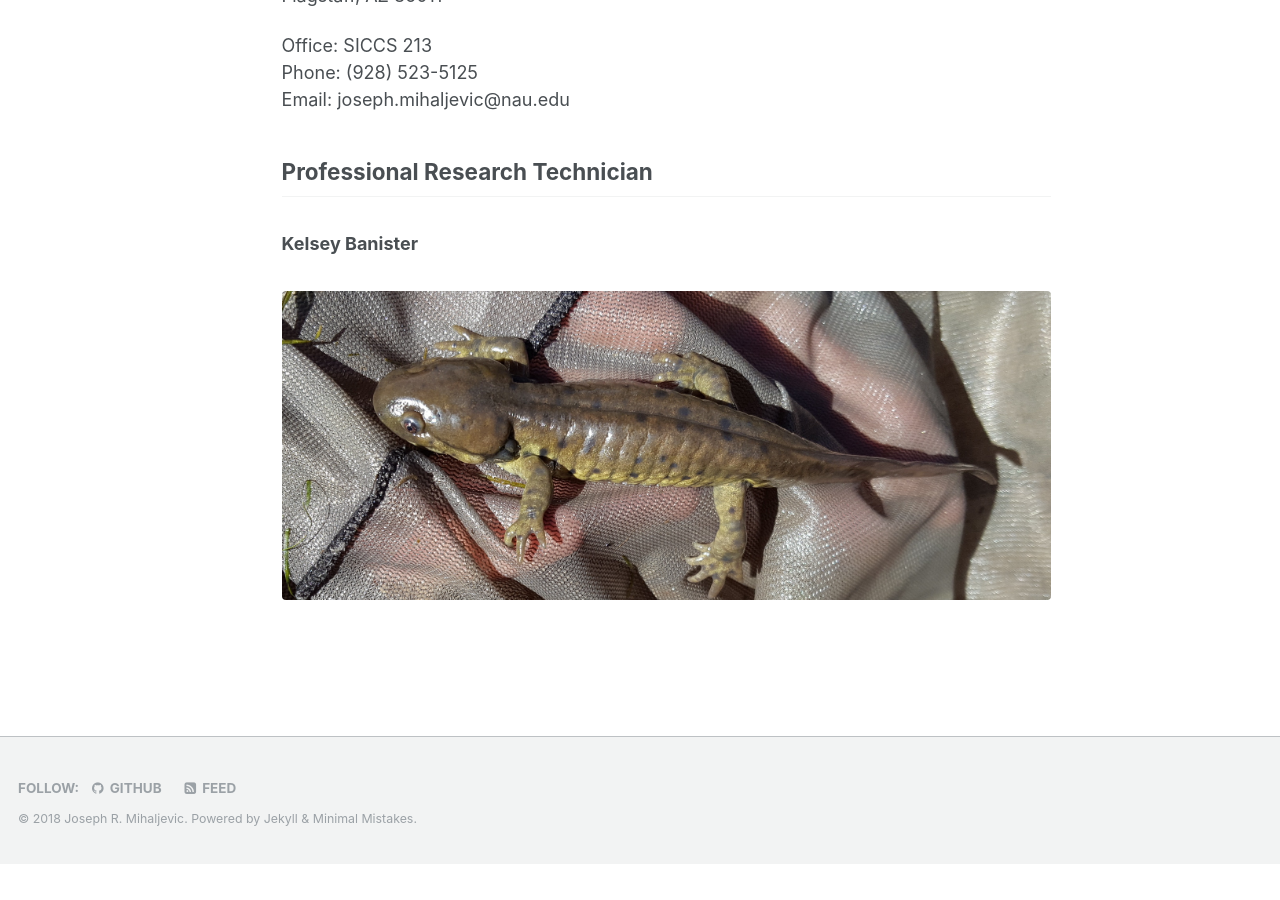
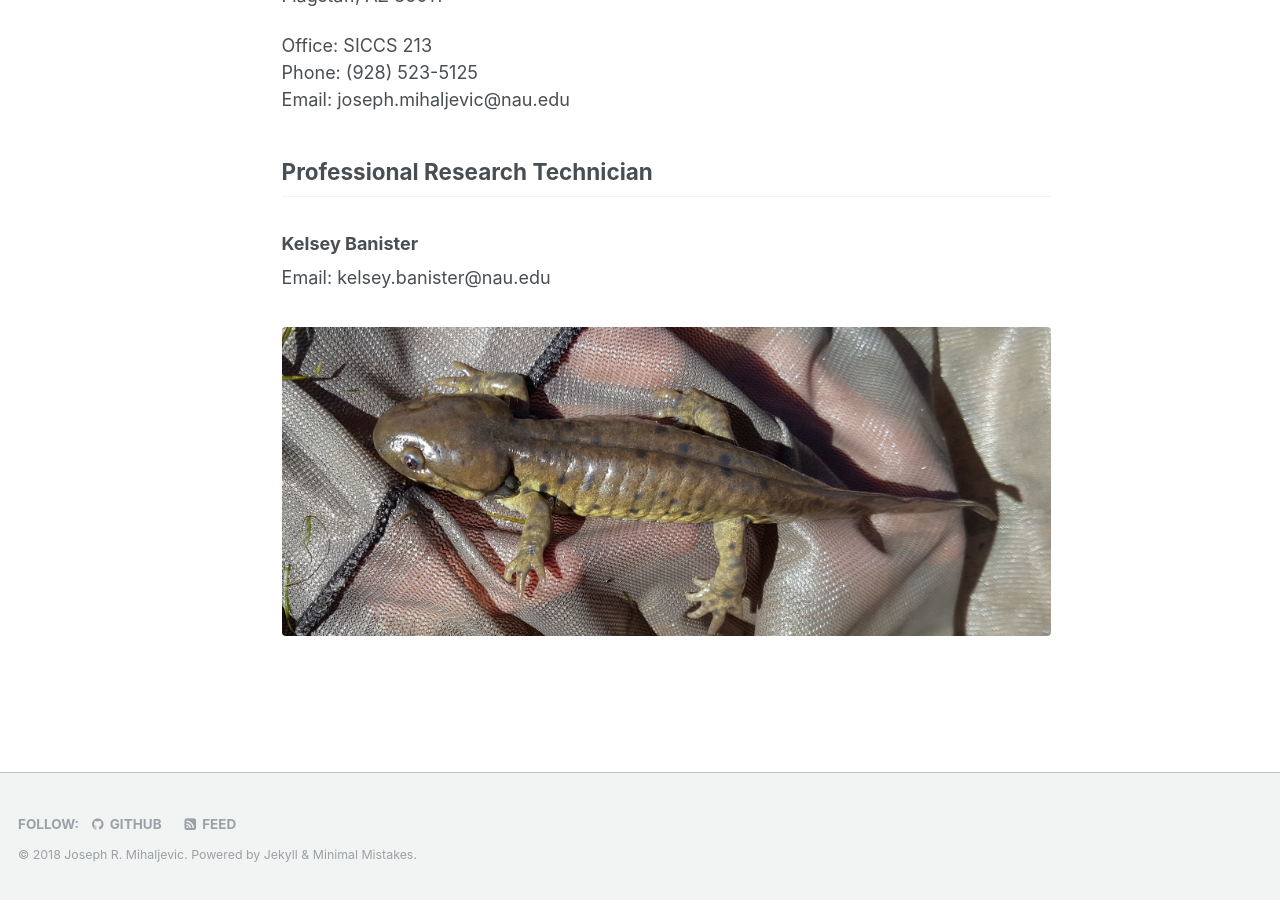
Before and after one commit to jrmihalj/jrmihalj.github.io, a Jekyll site: the page built from _pages/people.md, in a window 1280 px wide and 900 px high, scrolled down 1000 px. Built offline with Jekyll 4.4.1, drawn with Linux system fonts in a browser that asks for light colours; our own code applies the rules of GitHub Pages for plain Markdown files; before the commit the page ends 1864 px from its top, so only the background shows below that.

Commit message:
Kelsey's email

```diff
--- a/_pages/people.md
+++ b/_pages/people.md
@@ -29,6 +29,9 @@ Email: joseph.mihaljevic@nau.edu
 ## Professional Research Technician
 
 ### Kelsey Banister
+
+Email: kelsey.banister@nau.edu
+
 <figure>
   <img src="/images/Kelsey.jpg" style="float:left">
 </figure>
```
